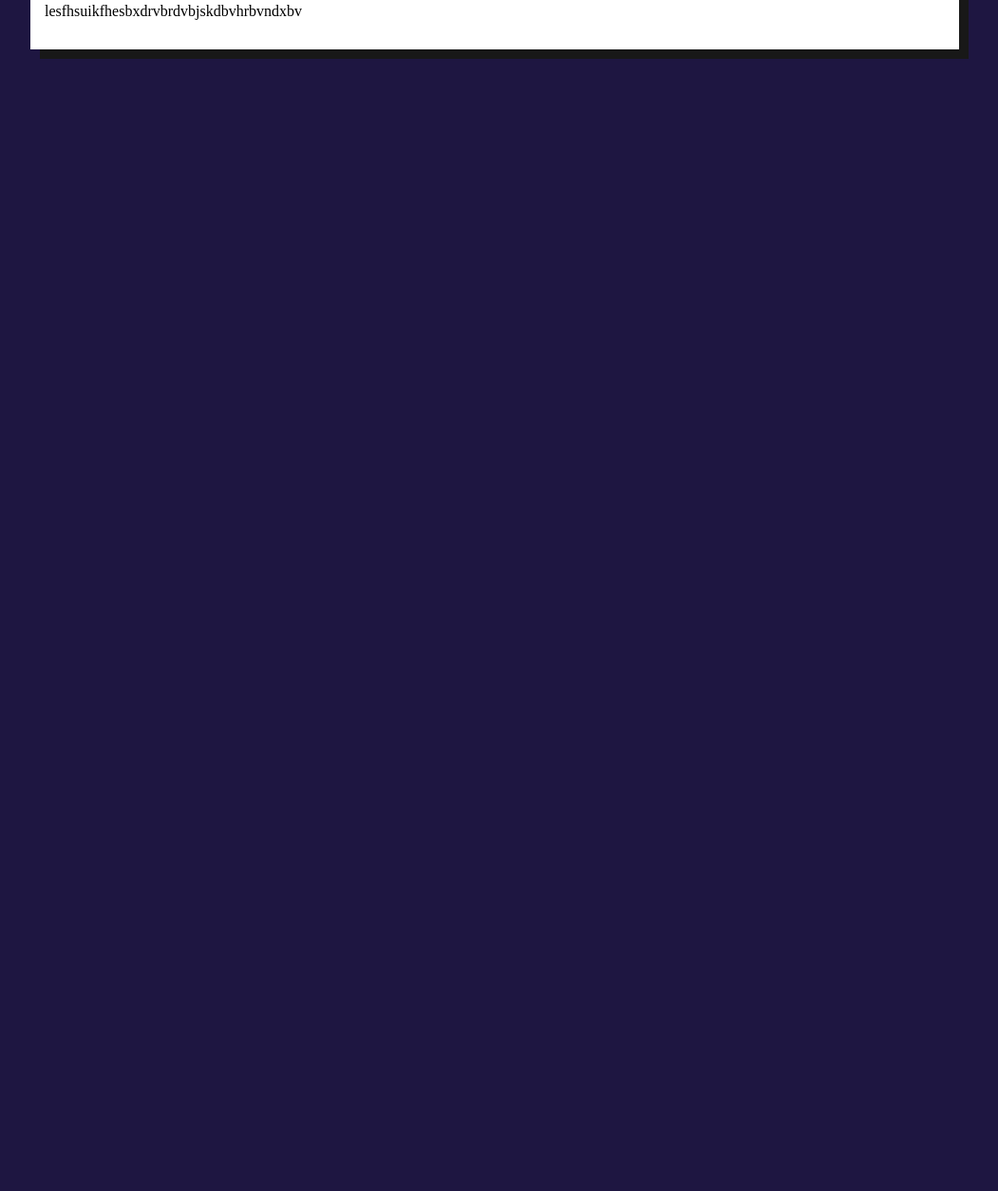
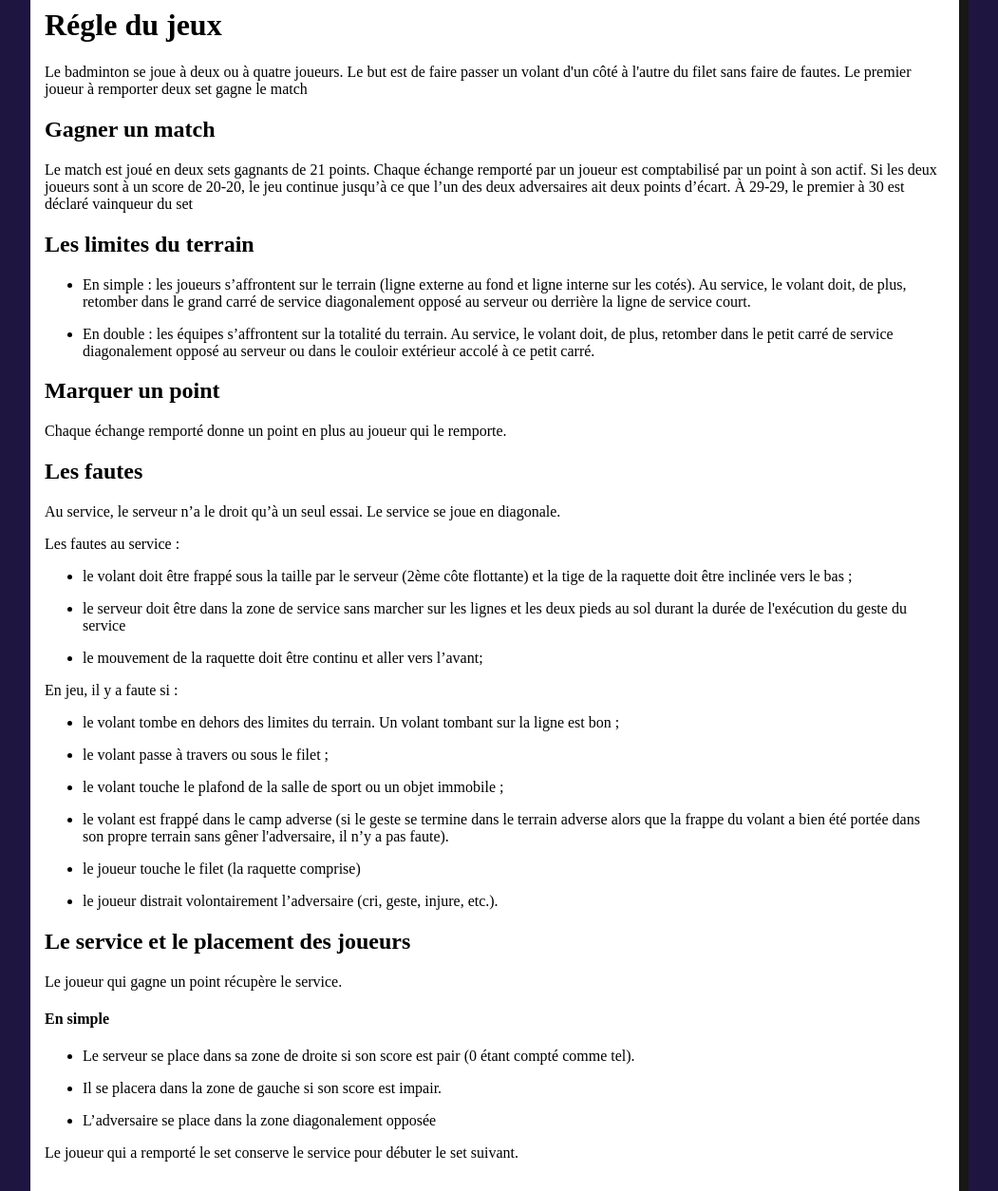
Before and after one commit to Bakapfiou/Bakapfiou.github.io, a plain HTML site: page match.html in a window 1280 px wide. Shown: the part 90-1344 px from the top of the page at 95% size, without its empty margins (119-1170 px from the left). Before the commit the page ends 800 px from the top, so only its background shows below. Drawn offline with Linux system fonts and the light colour scheme.

Commit message:
Update match.html

```diff
--- a/match.html
+++ b/match.html
@@ -10,7 +10,45 @@
     <body>
 
         <div id="principale">
-            <p>lesfhsuikfhesbxdrvbrdvbjskdbvhrbvndxbv</p>
+            <h1 id="regle">Régle du jeux</h2>
+            <p>Le badminton se joue à deux ou à quatre joueurs. Le but est de faire passer un volant d'un côté à l'autre du filet sans faire de fautes. Le premier joueur à remporter deux set gagne le match</p>
+            <h2>Gagner un match</h2>
+            <p>Le match est joué en deux sets gagnants de 21 points. Chaque échange remporté par un joueur est comptabilisé par un point à son actif. Si les deux joueurs sont à un score de 20-20, le jeu continue jusqu’à ce que l’un des deux adversaires ait deux points d’écart. À 29-29, le premier à 30 est déclaré vainqueur du set</p>
+            <h2>Les limites du terrain</h2>
+            <ul>
+                <li><p>En simple : les joueurs s’affrontent sur le terrain (ligne externe au fond et ligne interne sur les cotés). Au service, le volant doit, de plus, retomber dans le grand carré de service diagonalement opposé au serveur ou derrière la ligne de service court.</p></li>
+                <li><p>En double : les équipes s’affrontent sur la totalité du terrain. Au service, le volant doit, de plus, retomber dans le petit carré de service diagonalement opposé au serveur ou dans le couloir extérieur accolé à ce petit carré.</p></li>
+            </ul>
+            <h2>Marquer un point</h2>
+            <p>Chaque échange remporté donne un point en plus au joueur qui le remporte.</p>
+            <h2>Les fautes</h2>
+            <p>Au service, le serveur n’a le droit qu’à un seul essai. Le service se joue en diagonale.</p>
+            <p>Les fautes au service  :</p>
+            <ul>
+                <li><p>le volant doit être frappé sous la taille par le serveur (2ème côte flottante) et la tige de la raquette doit être inclinée vers le bas ;</p></li>
+                <li><p>le serveur doit être dans la zone de service sans marcher sur les lignes et les deux pieds au sol durant la durée de l'exécution du geste du service</p></li>
+                <li><p>le mouvement de la raquette doit être continu et aller vers l’avant;</p></li>
+            </ul>
+            <p>En jeu, il y a faute si :</p>
+            <ul>
+                <li><p>le volant tombe en dehors des limites du terrain. Un volant tombant sur la ligne est bon ;</p></li>
+                <li><p>le volant passe à travers ou sous le filet ;</p></li>
+                <li><p>le volant touche le plafond de la salle de sport ou un objet immobile ;</p></li>
+                <li><p>le volant est frappé dans le camp adverse (si le geste se termine dans le terrain adverse alors que la frappe du volant a bien été portée dans son propre terrain sans gêner l'adversaire, il n’y a pas faute).</p></li>
+                <li><p>le joueur touche le filet (la raquette comprise)</p></li>
+                <li><p>le joueur distrait volontairement l’adversaire (cri, geste, injure, etc.).</p></li>
+            </ul>
+            <h2>Le service et le placement des joueurs</h2>
+            <p>Le joueur qui gagne un point récupère le service.</p>
+            <h4>En simple</h4>
+            <ul>
+                <li><p>Le serveur se place dans sa zone de droite si son score est pair (0 étant compté comme tel).</p></li>
+                <li><p>Il se placera dans la zone de gauche si son score est impair.</p></li>
+                <li><p>L’adversaire se place dans la zone diagonalement opposée</p></li>
+            </ul>
+            <p>Le joueur qui a remporté le set conserve le service pour débuter le set suivant.</p>
+
+
         </div>
 
         <nav id="menu">
```
